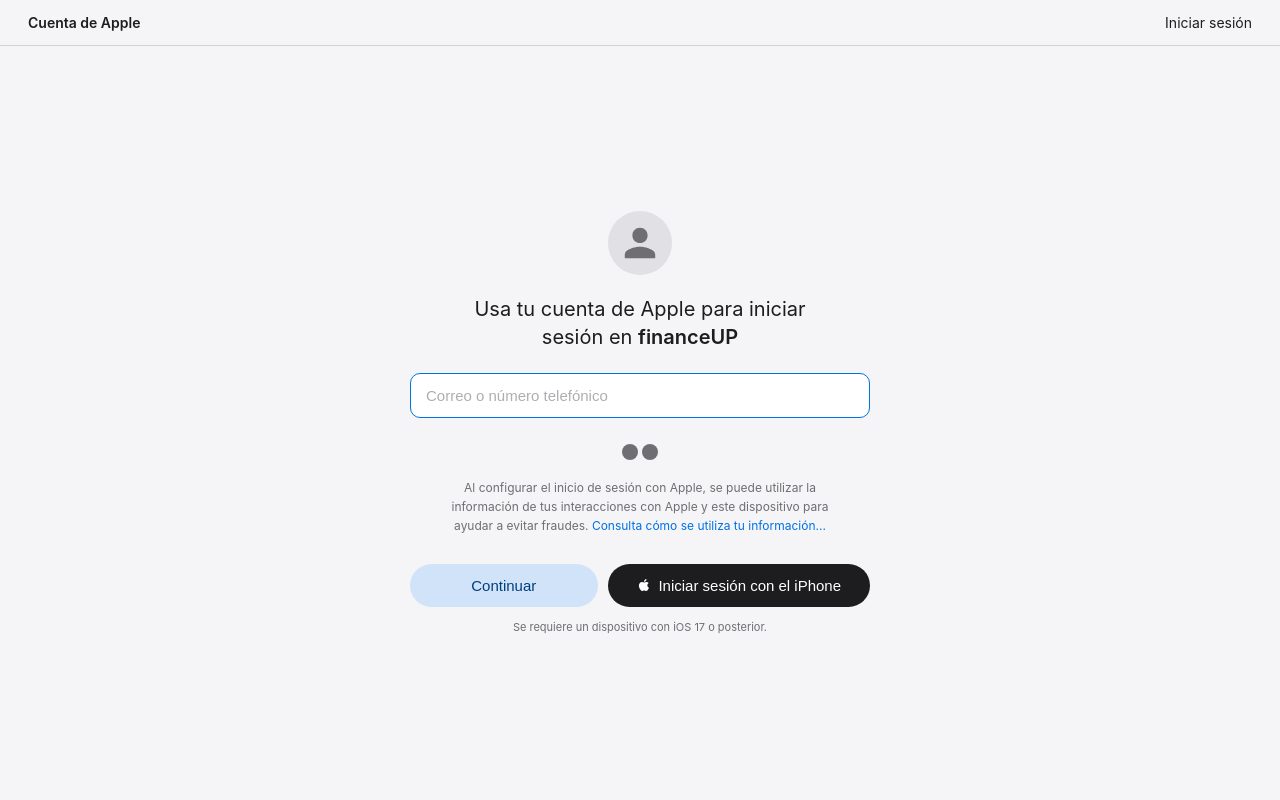
After one commit to F5Alejo/Finance_Up, a Flask app: page /simulate/apple in a window 1280 px wide. The commit adds this page. Run offline with Flask 3, Linux system fonts and the light colour scheme.

Commit message:
Creacion Mocks
Creacion de los mocks de Facebook, Google o Apple (Esto es una simulacion de como seria el inicio o registro con estos metodos)

```diff
--- a/app.py
+++ b/app.py
@@ -15,5 +15,31 @@ def login():
 def register():
     return render_template('register.html')
 
-if __name__ == '__main__':
+@app.route('/simulate/apple') #Hacemos un Mock
+def simulate_apple():
+    # Esta página será la que diseñaremos igual a la de Apple
+    return render_template('simulate_apple.html')
+
+@app.route('/auth/apple/success')
+def apple_success():
+    # Simulamos que Apple nos devolvió al usuario con éxito
+    return "<h1>¡Éxito!</h1><p>Has iniciado sesión con Apple (Simulación). Redirigiendo a tu perfil...</p>"
+
+@app.route('/simulate/google')
+def simulate_google():
+    return render_template('simulate_google.html')
+
+@app.route('/auth/google/success')
+def google_succes():
+    return "<h1>¡Éxito!</h1><p>Has iniciado sesión con Google (Simulación). Redirigiendo a tu perfil...</p>"
+
+@app.route('/simulate/facebook')
+def simulate_facebook():
+    return render_template('simulate_facebook.html')
+
+@app.route('/auth/facebook/success')
+def facebook_succes():
+    return "<h1>¡Éxito!</h1><p>Has iniciado sesión con Google (Simulación). Redirigiendo a tu perfil...</p>"
+
+if __name__ == '__main__': #TIENE QUE IR DE ULTIMO <-----------------------
     app.run(debug=True, port=5000)
--- /dev/null
+++ b/static/simulate_apple.css
@@ -0,0 +1,182 @@
+* {
+    box-sizing: border-box;
+    margin: 0;
+    padding: 0;
+}
+
+body {
+    background-color: #f5f5f7;
+    font-family: -apple-system, BlinkMacSystemFont, "SF Pro Text", "Helvetica Neue", Arial, sans-serif;
+    min-height: 100vh;
+    display: flex;
+    flex-direction: column;
+}
+
+/* ── Barra superior ── */
+.top-bar {
+    display: flex;
+    justify-content: space-between;
+    align-items: center;
+    padding: 14px 28px;
+    border-bottom: 1px solid #d2d2d7;
+    background-color: #f5f5f7;
+}
+
+.top-bar-title {
+    font-size: 14px;
+    font-weight: 600;
+    color: #1d1d1f;
+}
+
+.top-bar-link {
+    font-size: 14px;
+    color: #1d1d1f;
+    text-decoration: none;
+}
+.top-bar-link:hover {
+    text-decoration: underline;
+}
+
+/* ── Contenedor central ── */
+.apple-wrapper {
+    flex: 1;
+    display: flex;
+    justify-content: center;
+    align-items: center;
+    padding: 40px 20px;
+}
+
+.apple-card {
+    background: transparent;
+    width: 100%;
+    max-width: 460px;
+    text-align: center;
+    display: flex;
+    flex-direction: column;
+    align-items: center;
+    gap: 0;
+}
+
+/* ── Ícono de perfil ── */
+.profile-icon {
+    width: 64px;
+    height: 64px;
+    background-color: #e0e0e5;
+    border-radius: 50%;
+    display: flex;
+    align-items: center;
+    justify-content: center;
+    margin-bottom: 20px;
+}
+
+/* ── Título ── */
+.apple-card h1 {
+    font-size: 20px;
+    font-weight: 400;
+    color: #1d1d1f;
+    line-height: 1.4;
+    margin-bottom: 22px;
+    max-width: 340px;
+}
+
+.apple-card h1 strong {
+    font-weight: 600;
+}
+
+/* ── Input ── */
+.apple-input {
+    width: 100%;
+    padding: 13px 15px;
+    border: 1.5px solid #0071e3;
+    border-radius: 10px;
+    background: white;
+    font-size: 15px;
+    color: #1d1d1f;
+    outline: none;
+    margin-bottom: 22px;
+    transition: border-color 0.2s;
+}
+
+.apple-input::placeholder {
+    color: #aeaeb2;
+}
+
+.apple-input:focus {
+    border-color: #0077ed;
+    box-shadow: 0 0 0 3px rgba(0, 113, 227, 0.2);
+}
+
+/* ── Ícono personas ── */
+.legal-icon {
+    margin-bottom: 10px;
+}
+
+/* ── Texto legal ── */
+.legal-text {
+    font-size: 12px;
+    color: #6e6e73;
+    line-height: 1.6;
+    max-width: 380px;
+    margin-bottom: 28px;
+}
+
+.legal-link {
+    color: #0071e3;
+    text-decoration: none;
+}
+.legal-link:hover {
+    text-decoration: underline;
+}
+
+/* ── Botones ── */
+.button-row {
+    display: flex;
+    gap: 10px;
+    width: 100%;
+    margin-bottom: 12px;
+}
+
+.btn-continuar {
+    flex: 1;
+    padding: 13px 10px;
+    border-radius: 980px;
+    border: none;
+    background-color: #d1e3f8;
+    color: #003f7f;
+    font-size: 15px;
+    font-weight: 500;
+    cursor: pointer;
+    transition: background-color 0.2s;
+}
+
+.btn-continuar:hover {
+    background-color: #b8d4f5;
+}
+
+.btn-iphone {
+    flex: 1.4;
+    padding: 13px 14px;
+    border-radius: 980px;
+    border: none;
+    background-color: #1d1d1f;
+    color: white;
+    font-size: 15px;
+    font-weight: 500;
+    cursor: pointer;
+    display: flex;
+    align-items: center;
+    justify-content: center;
+    transition: background-color 0.2s;
+}
+
+.btn-iphone:hover {
+    background-color: #3a3a3c;
+}
+
+/* ── Nota inferior ── */
+.iphone-note {
+    font-size: 11px;
+    color: #6e6e73;
+    text-align: center;
+    line-height: 1.5;
+}
--- /dev/null
+++ b/templates/simulate_apple.html
@@ -0,0 +1,62 @@
+<!DOCTYPE html>
+<html lang="es">
+<head>
+    <meta charset="UTF-8">
+    <meta name="viewport" content="width=device-width, initial-scale=1.0">
+    <title>Cuenta de Apple</title>
+    <link rel="stylesheet" href="{{ url_for('static', filename='simulate_apple.css') }}">
+</head>
+<body>
+
+    <!-- Barra superior -->
+    <header class="top-bar">
+        <span class="top-bar-title">Cuenta de Apple</span>
+        <a href="/" class="top-bar-link">Iniciar sesión</a>
+    </header>
+
+    <!-- Card central -->
+    <main class="apple-wrapper">
+        <div class="apple-card">
+
+            <!-- Ícono de perfil -->
+            <div class="profile-icon">
+                <svg xmlns="http://www.w3.org/2000/svg" viewBox="0 0 24 24" fill="#6e6e73" width="38" height="38">
+                    <path d="M12 12c2.7 0 4.8-2.1 4.8-4.8S14.7 2.4 12 2.4 7.2 4.5 7.2 7.2 9.3 12 12 12zm0 2.4c-3.2 0-9.6 1.6-9.6 4.8v2.4h19.2v-2.4c0-3.2-6.4-4.8-9.6-4.8z"/>
+                </svg>
+            </div>
+
+            <h1>Usa tu cuenta de Apple para iniciar sesión en <strong>financeUP</strong></h1>
+
+            <!-- Input email -->
+            <input type="email" class="apple-input" placeholder="Correo o número telefónico" id="email-input">
+
+            <!-- Texto de aviso legal -->
+            <div class="legal-icon">
+                <svg xmlns="http://www.w3.org/2000/svg" viewBox="0 0 40 24" width="40" height="24" fill="#6e6e73">
+                    <circle cx="10" cy="12" r="8"/>
+                    <circle cx="30" cy="12" r="8"/>
+                </svg>
+            </div>
+
+            <p class="legal-text">
+                Al configurar el inicio de sesión con Apple, se puede utilizar la información de tus interacciones con Apple y este dispositivo para ayudar a evitar fraudes.
+                <a href="#" class="legal-link">Consulta cómo se utiliza tu información...</a>
+            </p>
+
+            <!-- Botones -->
+            <div class="button-row">
+                <button class="btn-continuar" onclick="location.href='/auth/apple/success'">Continuar</button>
+                <button class="btn-iphone" onclick="location.href='/auth/apple/success'">
+                    <svg xmlns="http://www.w3.org/2000/svg" width="16" height="16" viewBox="0 0 24 24" fill="white" style="margin-right:6px; flex-shrink:0">
+                        <path d="M17.05 20.28c-.98.95-2.05.8-3.08.35-1.09-.46-2.09-.48-3.24 0-1.44.62-2.2.44-3.06-.35C2.79 15.25 3.51 7.7 9.05 7.4c1.35.07 2.29.74 3.08.8 1.18-.24 2.31-.93 3.57-.84 1.51.12 2.65.72 3.4 1.8-3.12 1.87-2.38 5.98.48 7.13-.57 1.39-1.32 2.76-2.54 3.99zM12.03 7.25c-.15-2.23 1.66-4.07 3.74-4.25.29 2.58-2.34 4.5-3.74 4.25z"/>
+                    </svg>
+                    Iniciar sesión con el iPhone
+                </button>
+            </div>
+
+            <p class="iphone-note">Se requiere un dispositivo con iOS 17 o posterior.</p>
+        </div>
+    </main>
+
+</body>
+</html>
```
Also changed, not shown: static/simulate_facebook.css (added, +145 -0 lines), static/simulate_google.css (added, +108 -0 lines), templates/login.html (+4 -4 lines), templates/register.html (+4 -4 lines), templates/simulate_facebook.html (added, +51 -0 lines), templates/simulate_google.html (added, +39 -0 lines), README.md, static/img/apple_logo_black.png (added), static/img/bck_facebook.png (added), static/img/logo_name.jpg (deleted), static/img/logo_name.png (added).
